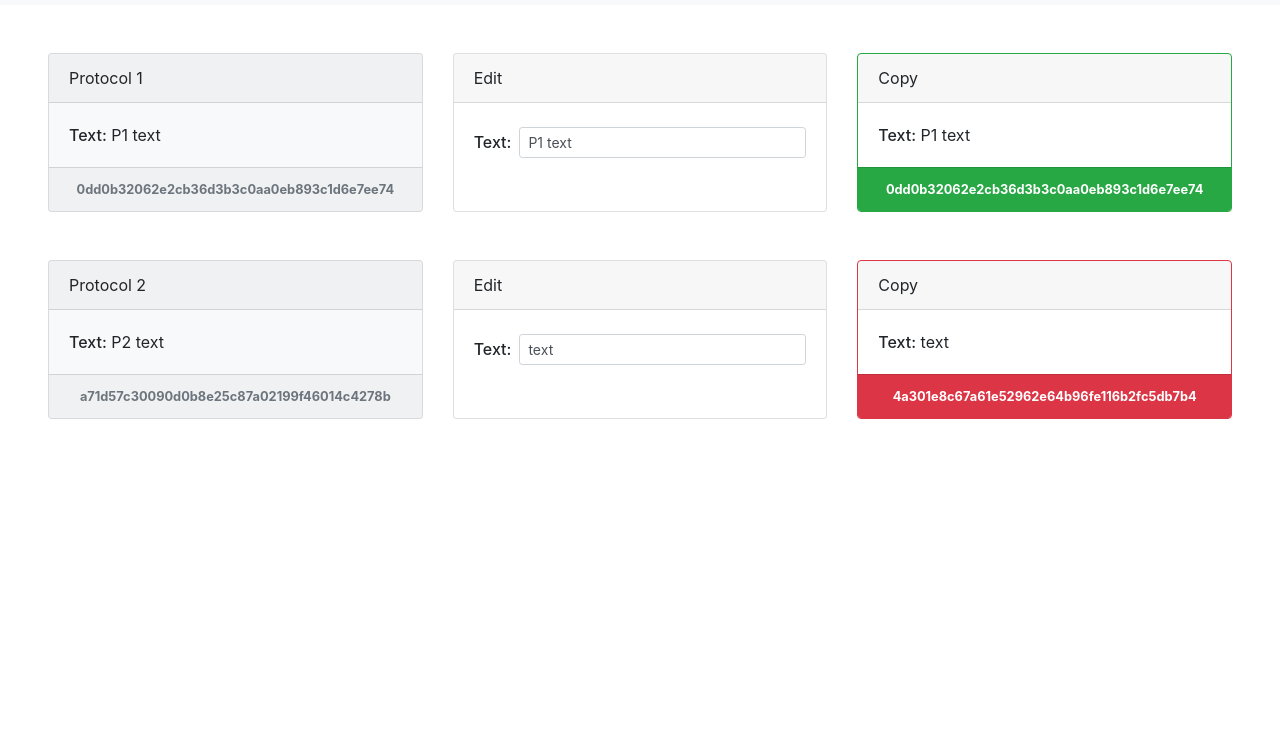
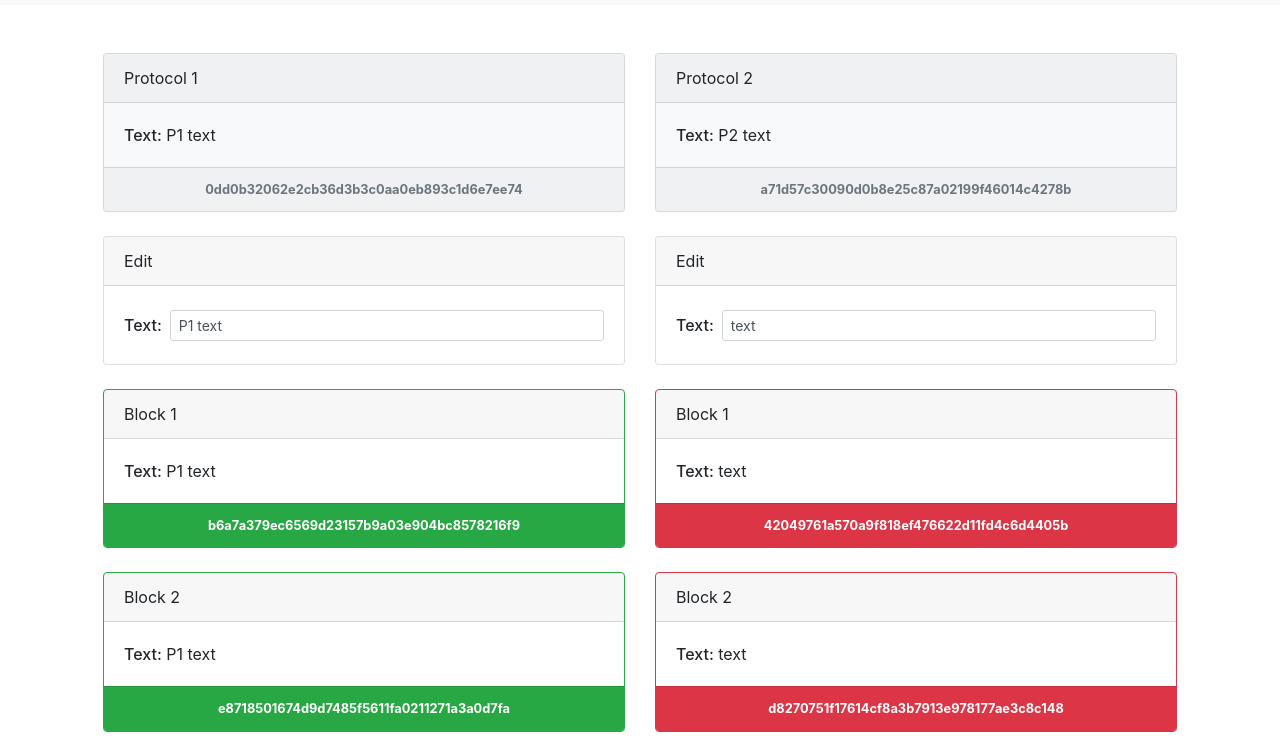
Before and after one commit to turganovulan/hash-demo, a plain HTML site: page index.html in a window 1280 px wide. Shown: the part 51-800 px from the top of the page. Drawn offline with nearby package versions, Linux system fonts and the light colour scheme.

Commit message:
Blockchain

```diff
--- a/index.html
+++ b/index.html
@@ -9,6 +9,15 @@
 	<!-- Bootstrap CSS -->
 	<link rel="stylesheet" href="https://stackpath.bootstrapcdn.com/bootstrap/4.5.0/css/bootstrap.min.css"
 		integrity="sha384-9aIt2nRpC12Uk9gS9baDl411NQApFmC26EwAOH8WgZl5MYYxFfc+NcPb1dKGj7Sk" crossorigin="anonymous">
+
+		<style>
+			#main {
+				max-width: 1200px;
+			}
+			.card {
+				margin-bottom: 24px;
+			}
+		</style>
 </head>
 
 <body>
@@ -16,8 +25,8 @@
 		<a class="navbar-brand" href="#">Demo Page</a>
 	</nav>
 
-	<div class="container-fluid p-5">
-		<div class="card-deck">
+	<div id="main" class="container-fluid p-5 mx-auto row">
+		<div class="col mb-5 flex-column">
 				<div class="card bg-light">
 					<div class="card-header">Protocol 1</div>
 					<div class="card-body">
@@ -35,16 +44,32 @@
 						</div>
 					</div>
 				</div>
-				<div id="p-1r" class="card">
-					<div class="card-header">Copy</div>
+				<div id="p-1r1" class="card">
+					<div class="card-header">Block 1</div>
 					<div class="card-body">
 						<span class="h6">Text:</span>
-						<span id="p-1r-text"></span>
+						<span class="p-text"></span>
 					</div>
-					<div class="card-footer text-center text-white font-weight-bold small"><span id="p-1r-hash"></span></div>
+					<div class="card-footer text-center text-white font-weight-bold small"><span class="p-hash"></span></div>
+				</div>
+				<div id="p-1r2" class="card">
+					<div class="card-header">Block 2</div>
+					<div class="card-body">
+						<span class="h6">Text:</span>
+						<span class="p-text"></span>
+					</div>
+					<div class="card-footer text-center text-white font-weight-bold small"><span class="p-hash"></span></div>
+				</div>
+				<div id="p-1r3" class="card">
+					<div class="card-header">Block 3</div>
+					<div class="card-body">
+						<span class="h6">Text:</span>
+						<span class="p-text"></span>
+					</div>
+					<div class="card-footer text-center text-white font-weight-bold small"><span class="p-hash"></span></div>
 				</div>
 		</div>
-		<div class="card-deck mt-5">
+		<div class="col flex-column">
 			<div class="card bg-light">
 				<div class="card-header">Protocol 2</div>
 				<div class="card-body">
@@ -62,13 +87,29 @@
 					</div>
 				</div>
 			</div>
-			<div id="p-2r" class="card">
-				<div class="card-header">Copy</div>
+			<div id="p-2r1" class="card">
+				<div class="card-header">Block 1</div>
 				<div class="card-body">
 					<span class="h6">Text:</span>
-					<span id="p-2r-text"></span>
+					<span class="p-text"></span>
 				</div>
-				<div class="card-footer text-center text-white font-weight-bold small"><span id="p-2r-hash"></span></div>
+				<div class="card-footer text-center text-white font-weight-bold small"><span class="p-hash"></span></div>
+			</div>
+			<div id="p-2r2" class="card">
+				<div class="card-header">Block 2</div>
+				<div class="card-body">
+					<span class="h6">Text:</span>
+					<span class="p-text"></span>
+				</div>
+				<div class="card-footer text-center text-white font-weight-bold small"><span class="p-hash"></span></div>
+			</div>
+			<div id="p-2r3" class="card">
+				<div class="card-header">Block 3</div>
+				<div class="card-body">
+					<span class="h6">Text:</span>
+					<span class="p-text"></span>
+				</div>
+				<div class="card-footer text-center text-white font-weight-bold small"><span class="p-hash"></span></div>
 			</div>
 	</div>
 	</div>
--- a/script.js
+++ b/script.js
@@ -11,37 +11,43 @@ var protocol2 = {
 var protocol2edit = {
   text: 'text'
 }
+var tmp_hash
 
+function updateHash(id, protocol, edit, hash) {
+  const result = Object.assign({ hash: hash }, protocol, edit)
+  const result_hash = objectHash(result)
+
+  $(id + ' .p-text').text(result.text)
+  $(id + ' .p-hash').text(result_hash)
+
+  const protocol_hash = objectHash(protocol)
+  const edit_hash = objectHash(Object.assign({}, protocol, edit))
+  $(id).toggleClass('border-danger', protocol_hash !== edit_hash)
+  $(id).toggleClass('border-success ', protocol_hash === edit_hash)
+  $(id + ' .card-footer').toggleClass('bg-danger', protocol_hash !== edit_hash)
+  $(id + ' .card-footer').toggleClass('bg-success ', protocol_hash === edit_hash)
+
+  return result_hash
+}
 
 function update() {
-  const protocol1result = Object.assign({}, protocol1, protocol1edit)
-  const protocol2result = Object.assign({}, protocol2, protocol2edit)
+  const hash1 = objectHash(protocol1)
+  const hash2 = objectHash(protocol2)
 
   $('#p-1-text').text(protocol1.text)
   $('#p-1e-input').val(protocol1edit.text)
-  $('#p-1r-text').text(protocol1result.text)
   $('#p-2-text').text(protocol2.text)
   $('#p-2e-input').val(protocol2edit.text)
-  $('#p-2r-text').text(protocol2result.text)
 
-  const hash1 = objectHash(protocol1)
-  const hash1result = objectHash(protocol1result)
-  const hash2 = objectHash(protocol2)
-  const hash2result = objectHash(protocol2result)
+  tmp_hash = updateHash('#p-1r1', protocol1, protocol1edit)
+  tmp_hash = updateHash('#p-1r2', protocol1, protocol1edit, tmp_hash)
+  tmp_hash = updateHash('#p-1r3', protocol1, protocol1edit, tmp_hash)
+  tmp_hash = updateHash('#p-2r1', protocol2, protocol2edit)
+  tmp_hash = updateHash('#p-2r2', protocol2, protocol2edit, tmp_hash)
+  tmp_hash = updateHash('#p-2r3', protocol2, protocol2edit, tmp_hash)
 
   $('#p-1-hash').text(hash1)
-  $('#p-1r-hash').text(hash1result)
   $('#p-2-hash').text(hash2)
-  $('#p-2r-hash').text(hash2result)
-
-  $('#p-1r').toggleClass('border-danger', hash1 !== hash1result)
-  $('#p-1r').toggleClass('border-success ', hash1 === hash1result)
-  $('#p-1r .card-footer').toggleClass('bg-danger', hash1 !== hash1result)
-  $('#p-1r .card-footer').toggleClass('bg-success ', hash1 === hash1result)
-  $('#p-2r').toggleClass('border-danger', hash2 !== hash2result)
-  $('#p-2r').toggleClass('border-success ', hash2 === hash2result)
-  $('#p-2r .card-footer').toggleClass('bg-danger', hash2 !== hash2result)
-  $('#p-2r .card-footer').toggleClass('bg-success ', hash2 === hash2result)
 }
 
 $(document).ready(function () {
```
